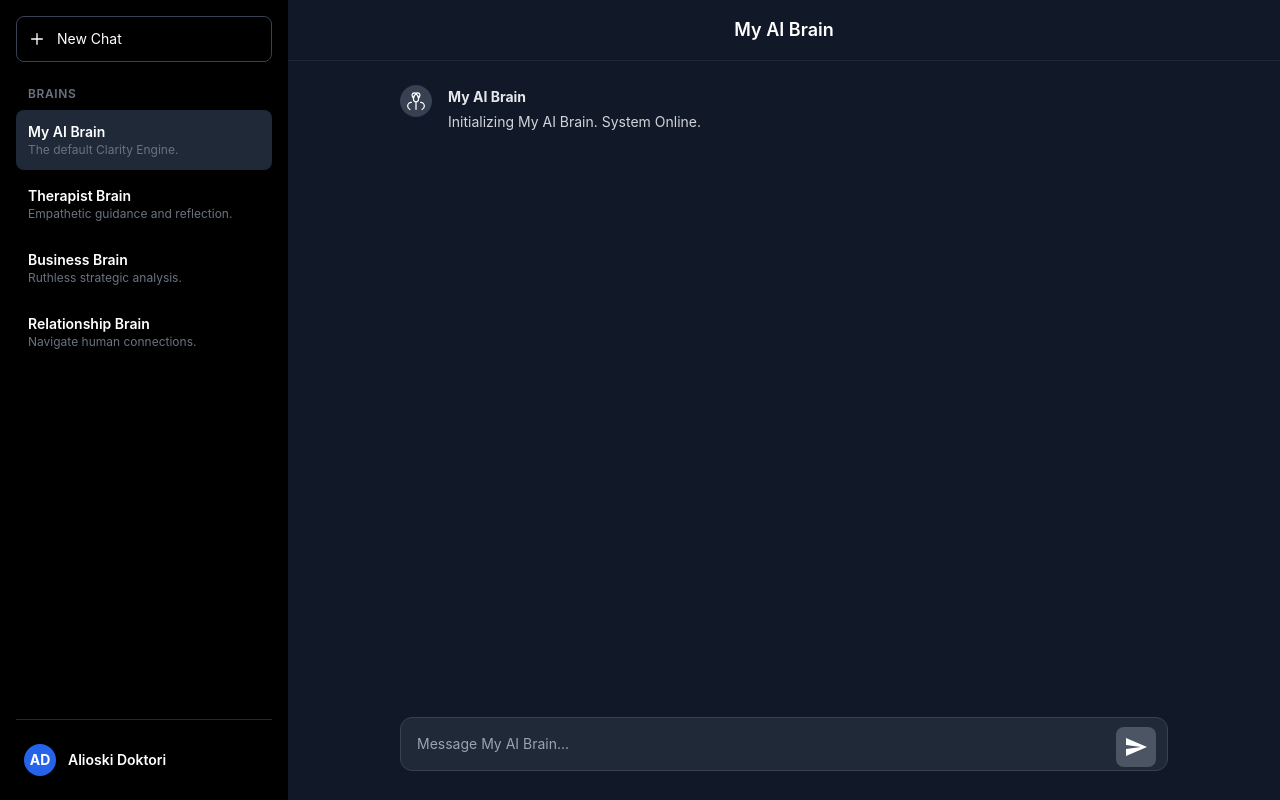
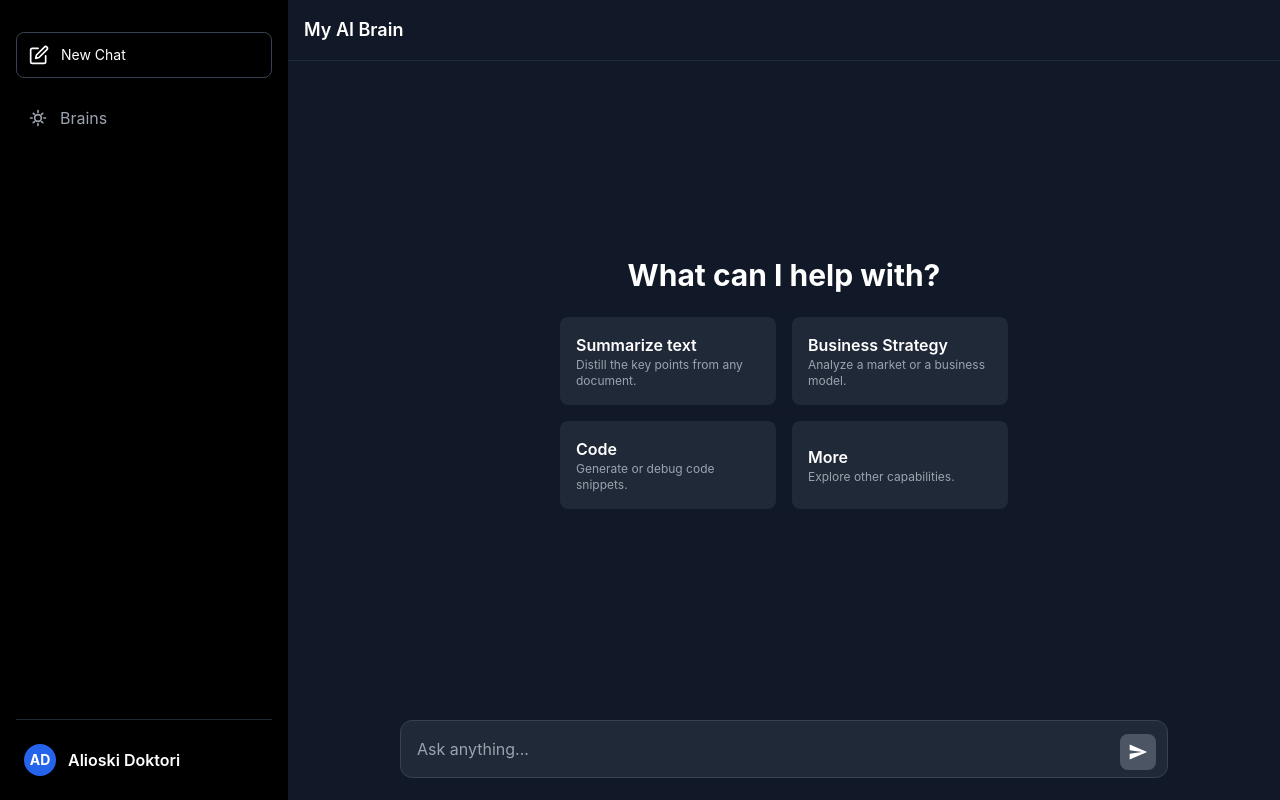
Before and after one commit to solomon-brian/my-ai-brain, a Next.js app: page / in a window 1280 px wide. Built offline with nearby package versions, Linux system fonts and the light colour scheme.

Commit message:
fix(build): Resolve syntax error in definitive UI (v0.12.1)

```diff
--- a/pages/index.js
+++ b/pages/index.js
@@ -1,55 +1,40 @@
 import { useState, useEffect, useRef } from "react";
 
-// --- SVG Icon Components (Full, correct code) ---
-const BrainIcon = () => ( <svg className="h-5 w-5" viewBox="0 0 24 24" fill="none" xmlns="http://www.w3.org/2000/svg"><path d="M6.5 13.5C4.01 13.5 2 15.51 2 18C2 19.82 3.08 21.4 4.7 22.21M17.5 13.5C19.99 13.5 22 15.51 22 18C22 19.82 20.92 21.4 19.3 22.21M12 13V22M12 13C13.66 13 15 11.66 15 10V9C15 6 12 3 12 3C12 3 9 6 9 9V10C9 11.66 10.34 13 12 13ZM12 3C10.5 1.5 8.5 2 7.5 4C6.5 6 8.5 7.5 9 9M12 3C13.5 1.5 15.5 2 16.5 4C17.5 6 15.5 7.5 15 9" stroke="currentColor" strokeWidth="1.5" strokeLinecap="round" strokeLinejoin="round"/></svg> );
+// --- SVG Icon Components ---
+const MenuIcon = () => (<svg className="h-6 w-6" viewBox="0 0 24 24" fill="none" stroke="currentColor" strokeWidth="2" strokeLinecap="round" strokeLinejoin="round"><line x1="3" y1="12" x2="21" y2="12"></line><line x1="3" y1="6" x2="21" y2="6"></line><line x1="3" y1="18" x2="21" y2="18"></line></svg>);
+const NewChatIcon = () => (<svg className="h-5 w-5" viewBox="0 0 24 24" fill="none" stroke="currentColor" strokeWidth="2" strokeLinecap="round" strokeLinejoin="round"><path d="M11 4H4a2 2 0 0 0-2 2v14a2 2 0 0 0 2 2h14a2 2 0 0 0 2-2v-7"></path><path d="M18.5 2.5a2.121 2.121 0 0 1 3 3L12 15l-4 1 1-4 9.5-9.5z"></path></svg>);
+const BrainsIcon = () => (<svg className="h-5 w-5" viewBox="0 0 24 24" fill="none" stroke="currentColor" strokeWidth="2" strokeLinecap="round" strokeLinejoin="round"><path d="M3 12h2M19 12h2M12 3v2M12 19v2M6.343 6.343l1.414 1.414M16.243 16.243l1.414 1.414M6.343 17.657l1.414-1.414M16.243 7.757l1.414-1.414M12 16a4 4 0 1 0 0-8 4 4 0 0 0 0 8z"></path></svg>);
+const SendIcon = () => (<svg className="w-5 h-5" viewBox="0 0 24 24" fill="none" xmlns="http://www.w3.org/2000/svg"><path d="M2.01 21L23 12L2.01 3L2 10L17 12L2 14L2.01 21Z" fill="white"/></svg>);
 const UserIcon = () => ( <svg className="h-5 w-5" viewBox="0 0 24 24" fill="none" xmlns="http://www.w3.org/2000/svg"><path d="M12 12C14.2091 12 16 10.2091 16 8C16 5.79086 14.2091 4 12 4C9.79086 4 8 5.79086 8 8C8 10.2091 9.79086 12 12 12ZM12 12C18.6667 12 20 16 20 18V20H4V18C4 16 5.33333 12 12 12Z" stroke="currentColor" strokeWidth="1.5" strokeLinecap="round" strokeLinejoin="round"/></svg> );
-const NewChatIcon = () => (<svg className="h-4 w-4" viewBox="0 0 24 24" fill="none" xmlns="http://www.w3.org/2000/svg"><path d="M12 4V20M20 12H4" stroke="currentColor" strokeWidth="2" strokeLinecap="round" strokeLinejoin="round"/></svg>);
-
-const BRAINS = [
-    { id: 'default', name: 'My AI Brain', description: 'The default Clarity Engine.' },
-    { id: 'therapist', name: 'Therapist Brain', description: 'Empathetic guidance and reflection.' },
-    { id: 'business', name: 'Business Brain', description: 'Ruthless strategic analysis.' },
-    { id: 'relationship', name: 'Relationship Brain', description: 'Navigate human connections.' },
-];
+const BrainIconSmall = () => ( <svg className="h-5 w-5" viewBox="0 0 24 24" fill="none" xmlns="http://www.w3.org/2000/svg"><path d="M6.5 13.5C4.01 13.5 2 15.51 2 18C2 19.82 3.08 21.4 4.7 22.21M17.5 13.5C19.99 13.5 22 15.51 22 18C22 19.82 20.92 21.4 19.3 22.21M12 13V22M12 13C13.66 13 15 11.66 15 10V9C15 6 12 3 12 3C12 3 9 6 9 9V10C9 11.66 10.34 13 12 13ZM12 3C10.5 1.5 8.5 2 7.5 4C6.5 6 8.5 7.5 9 9M12 3C13.5 1.5 15.5 2 16.5 4C17.5 6 15.5 7.5 15 9" stroke="currentColor" strokeWidth="1.5" strokeLinecap="round" strokeLinejoin="round"/></svg> );
 
 export default function Home() {
     const [messages, setMessages] = useState([]);
     const [input, setInput] = useState("");
     const [isLoading, setIsLoading] = useState(false);
-    const [activeBrain, setActiveBrain] = useState('default');
-    const [currentBrainName, setCurrentBrainName] = useState('My AI Brain');
+    const [sidebarOpen, setSidebarOpen] = useState(false);
     const messagesEndRef = useRef(null);
 
-    useEffect(() => {
-        handleNewChat();
-    }, [activeBrain]);
-
-    useEffect(() => { messagesEndRef.current?.scrollIntoView({ behavior: 'smooth' }) }, [messages]);
+    useEffect(() => { handleNewChat(); }, []);
+    useEffect(() => { messagesEndRef.current?.scrollIntoView({ behavior: 'smooth' }); }, [messages]);
 
     const handleNewChat = () => {
-        const brainName = BRAINS.find(b => b.id === activeBrain)?.name || 'My AI Brain';
-        setCurrentBrainName(brainName);
-        setMessages([{ role: 'assistant', content: `Initializing ${brainName}. System Online.` }]);
-        setInput(""); // Clear input on new chat
+        setMessages([]);
+        setInput("");
+        setSidebarOpen(false);
     };
 
-    const handleSendMessage = async () => {
-        if (!input.trim() || isLoading) return;
-        const newMessages = [...messages, { role: 'user', content: input }];
+    const handleSendMessage = async (prompt = input) => {
+        if (!prompt.trim() || isLoading) return;
+        const newMessages = [...messages, { role: 'user', content: prompt }];
         setMessages(newMessages);
         setInput("");
         setIsLoading(true);
-
         try {
-            const response = await fetch('/api/chat', {
-                method: 'POST',
-                headers: { 'Content-Type': 'application/json' },
-                body: JSON.stringify({ messages: newMessages, brainId: activeBrain })
-            });
-            if (!response.ok) throw new Error((await response.json()).error || "Server error");
+            const response = await fetch('/api/chat', { method: 'POST', headers: { 'Content-Type': 'application/json' }, body: JSON.stringify({ messages: newMessages, brainId: 'default' }) });
+            if (!response.ok) throw new Error("Failed to connect to the AI brain.");
             const data = await response.json();
-            const aiMessage = { role: 'assistant', content: data.reply, brainName: data.brainName };
-            setMessages(prev => [...prev, aiMessage]);
+            setMessages(prev => [...prev, { role: 'assistant', content: data.reply }]);
         } catch (error) {
             setMessages(prev => [...prev, { role: 'assistant', content: `Error: ${error.message}` }]);
         } finally {
@@ -57,82 +42,101 @@ export default function Home() {
         }
     };
 
-    const handleKeyPress = (e) => { if (e.key === 'Enter' && !e.shiftKey) { e.preventDefault(); handleSendMessage(); } };
+    const handlePromptSuggestion = (text) => {
+        handleSendMessage(text);
+    };
+
+    const handleKeyPress = (e) => {
+        if (e.key === 'Enter' && !e.shiftKey) {
+            e.preventDefault();
+            handleSendMessage();
+        }
+    };
 
     return (
-        <div className="flex h-screen bg-black text-white font-sans text-sm">
-            <aside className="w-72 bg-black p-4 flex flex-col space-y-4">
-                <button onClick={handleNewChat} className="w-full text-left p-3 mb-2 rounded-lg border border-gray-700 hover:bg-gray-800 flex items-center gap-3 transition-colors">
+        <div className="flex h-screen bg-gray-900 text-white font-sans text-base overflow-hidden">
+            <aside className={`absolute z-20 h-full bg-black p-4 flex flex-col space-y-4 transition-transform duration-300 ease-in-out ${sidebarOpen ? 'translate-x-0' : '-translate-x-full'} md:relative md:translate-x-0 w-72`}>
+                <div className="flex justify-between items-center md:hidden">
+                    <h2 className="text-lg font-semibold">Menu</h2>
+                    <button onClick={() => setSidebarOpen(false)}>X</button>
+                </div>
+                <button onClick={handleNewChat} className="w-full text-left p-3 rounded-lg border border-gray-700 hover:bg-gray-800 flex items-center gap-3 transition-colors text-sm">
                     <NewChatIcon/> New Chat
                 </button>
-
-                <div>
-                    <h2 className="px-3 text-xs font-semibold text-gray-500 uppercase tracking-wider mb-2">Brains</h2>
-                    <div className="space-y-1">
-                        {BRAINS.map(brain => (
-                            <button key={brain.id} onClick={() => setActiveBrain(brain.id)}
-                                className={`w-full text-left p-3 rounded-lg transition-colors ${activeBrain === brain.id ? 'bg-gray-800' : 'text-gray-400 hover:bg-gray-800'}`}>
-                                <p className="font-semibold text-white">{brain.name}</p>
-                                <p className="text-xs text-gray-500">{brain.description}</p>
-                            </button>
-                        ))}
+                <div className="flex-1 overflow-y-auto space-y-1">
+                    <div className="p-3 text-gray-400 flex items-center gap-3 cursor-pointer hover:bg-gray-800 rounded-lg">
+                        <BrainsIcon/> Brains
                     </div>
                 </div>
-
-                <div className="flex-1"></div>
-
                 <div className="border-t border-gray-800 pt-4">
                     <div className="flex items-center gap-3 p-2 rounded-lg hover:bg-gray-800 cursor-pointer">
-                        <div className="w-8 h-8 rounded-full bg-blue-600 flex items-center justify-center font-bold">AD</div>
+                        <div className="w-8 h-8 rounded-full bg-blue-600 flex items-center justify-center font-bold text-sm">AD</div>
                         <span className="font-semibold">Alioski Doktori</span>
                     </div>
                 </div>
             </aside>
 
             <main className="flex-1 flex flex-col bg-gray-900">
-                <header className="p-4 text-center border-b border-gray-800">
-                    <h2 className="font-semibold text-lg">{currentBrainName}</h2>
+                <header className="flex items-center justify-between p-4 border-b border-gray-800">
+                    <button onClick={() => setSidebarOpen(!sidebarOpen)} className="md:hidden"><MenuIcon/></button>
+                    <h2 className="font-semibold text-lg">My AI Brain</h2>
+                    <div></div>
                 </header>
-                <div className="flex-1 overflow-y-auto p-6">
-                    <div className="space-y-8 max-w-3xl mx-auto">
-                        {messages.map((msg, index) => (
-                            <div key={index} className="flex items-start gap-4">
+
+                <div className="flex-1 overflow-y-auto">
+                    {messages.length === 0 ? (
+                        <div className="flex flex-col items-center justify-center h-full text-center p-6">
+                            <h1 className="text-3xl font-bold mb-6">What can I help with?</h1>
+                            <div className="grid grid-cols-2 gap-4 max-w-md w-full">
+                                <button onClick={() => handlePromptSuggestion('Summarize a complex text for me.')} className="p-4 bg-gray-800 rounded-lg text-left hover:bg-gray-700">
+                                    <p className="font-semibold">Summarize text</p>
+                                    <p className="text-xs text-gray-400">Distill the key points from any document.</p>
+                                </button>
+                                <button onClick={() => handlePromptSuggestion('Act as a business strategist.')} className="p-4 bg-gray-800 rounded-lg text-left hover:bg-gray-700">
+                                    <p className="font-semibold">Business Strategy</p>
+                                    <p className="text-xs text-gray-400">Analyze a market or a business model.</p>
+                                </button>
+                                <button onClick={() => handlePromptSuggestion('Help me write some code.')} className="p-4 bg-gray-800 rounded-lg text-left hover:bg-gray-700">
+                                    <p className="font-semibold">Code</p>
+                                    <p className="text-xs text-gray-400">Generate or debug code snippets.</p>
+                                </button>
+                                <button className="p-4 bg-gray-800 rounded-lg text-left hover:bg-gray-700">
+                                    <p className="font-semibold">More</p>
+                                    <p className="text-xs text-gray-400">Explore other capabilities.</p>
+                                </button>
+                            </div>
+                        </div>
+                    ) : (
+                        <div className="space-y-8 max-w-3xl mx-auto p-6">
+                            {messages.map((msg, i) => (
+                                <div key={i} className="flex items-start gap-4">
                                     <div className={`flex-shrink-0 w-8 h-8 rounded-full flex items-center justify-center ${msg.role === 'user' ? 'bg-blue-600' : 'bg-gray-700'}`}>
-                                    {msg.role === 'user' ? <UserIcon/> : <BrainIcon/>}
+                                        {msg.role === 'user' ? <UserIcon/> : <BrainIconSmall/>}
                                     </div>
                                     <div className="flex-1 pt-0.5">
-                                    <p className="font-bold mb-1 text-gray-200">{msg.role === 'user' ? 'You' : (msg.brainName || currentBrainName)}</p>
+                                        <p className="font-bold mb-1 text-gray-200">{msg.role === 'user' ? 'You' : 'My AI Brain'}</p>
                                         <p className="text-gray-300 leading-relaxed whitespace-pre-wrap">{msg.content}</p>
                                     </div>
                                 </div>
                             ))}
                             {isLoading && (
                                 <div className="flex items-start gap-4">
-                                <div className="w-8 h-8 rounded-full flex items-center justify-center bg-gray-700"><BrainIcon /></div>
+                                    <div className="w-8 h-8 rounded-full flex items-center justify-center bg-gray-700"><BrainIconSmall /></div>
                                     <div className="flex-1 pt-0.5">
-                                    <p className="font-bold mb-1 text-gray-200">{currentBrainName}</p>
+                                        <p className="font-bold mb-1 text-gray-200">My AI Brain</p>
                                         <p className="animate-pulse text-gray-400">...</p>
                                     </div>
                                 </div>
                             )}
                             <div ref={messagesEndRef} />
                         </div>
+                    )}
                 </div>
 
-                <footer className="p-6 bg-gray-900">
+                <footer className="p-4 bg-gray-900">
                     <div className="relative max-w-3xl mx-auto">
-                         <textarea
-                            className="w-full p-4 pr-16 rounded-xl bg-gray-800 border border-gray-700 focus:outline-none focus:ring-1 focus:ring-blue-500 resize-none"
-                            placeholder={`Message ${currentBrainName}...`}
-                            rows="1"
-                            value={input}
-                            onChange={(e) => setInput(e.target.value)}
-                            onKeyPress={handleKeyPress}
-                            disabled={isLoading}
-                        />
-                        <button onClick={handleSendMessage} disabled={isLoading || !input.trim()} className="absolute right-3 top-1/2 -translate-y-1/2 p-2 rounded-lg bg-blue-600 hover:bg-blue-700 disabled:bg-gray-600 transition-colors">
-                           <svg className="w-6 h-6" viewBox="0 0 24 24" fill="none" xmlns="http://www.w3.org/2000/svg"><path d="M2.01 21L23 12L2.01 3L2 10L17 12L2 14L2.01 21Z" fill="white"/></svg>
-                        </button>
+                        <textarea className="w-full p-4 pr-16 rounded-xl bg-gray-800 border border-gray-700 focus:outline-none focus:ring-1 focus:ring-blue-500 resize-none" rows="1" placeholder="Ask anything..." value={input} onChange={(e)=>{setInput(e.target.value); e.target.style.height='auto'; e.target.style.height=`${e.target.scrollHeight}px`;}} onKeyPress={handleKeyPress}/>
+                        <button onClick={() => handleSendMessage(input)} disabled={!input.trim() || isLoading} className="absolute right-3 top-1/2 -translate-y-1/2 p-2 rounded-lg bg-blue-600 hover:bg-blue-700 disabled:bg-gray-600 transition-colors"><SendIcon/></button>
                     </div>
                 </footer>
             </main>
--- a/styles/globals.css
+++ b/styles/globals.css
@@ -2,42 +2,7 @@
 @tailwind components;
 @tailwind utilities;
 
-/* The Design System, ported from your prototype */
-:root {
-    --bg: #FFFFFF;
-    --text-main: #111111;
-    --text-dim: #606060;
-    --border-color: #E0E0E0;
-    --surface-bg: #F9FAFB;
-    --accent-blue: #007BFF;
-    --accent-green: #28a745;
-    --bot-bubble-bg: #F0F0F0;
-    --user-bubble-bg: #007BFF; /* Using accent blue for user bubble */
-    --header-bg: rgba(255, 255, 255, 0.8);
-}
-
-body.dark-mode {
-    --bg: #111111;
-    --text-main: #FFFFFF;
-    --text-dim: #999999;
-    --border-color: #333333;
-    --surface-bg: #1a1a1a;
-    --bot-bubble-bg: #222222;
-    --user-bubble-bg: #007BFF;
-    --header-bg: rgba(17, 17, 17, 0.8);
-}
-
-body {
-    background-color: var(--bg);
-    color: var(--text-main);
-    transition: background-color 0.3s ease, color 0.3s ease;
-}
-
-/* Scrollbar styling from your prototype */
-::-webkit-scrollbar { width: 8px; }
-::-webkit-scrollbar-track { background: transparent; }
-::-webkit-scrollbar-thumb {
-    background-color: var(--border-color);
-    border-radius: 20px;
-    border: 2px solid var(--bg);
-}
+/* A more refined scrollbar for the new aesthetic */
+::-webkit-scrollbar { width: 6px; }
+::-webkit-scrollbar-track { background: #121212; }
+::-webkit-scrollbar-thumb { background-color: #2d2d2d; border-radius: 20px; }
--- a/tailwind.config.js
+++ b/tailwind.config.js
@@ -1,16 +1,6 @@
 /** @type {import('tailwindcss').Config} */
 module.exports = {
-  content: [
-    "./pages/**/*.{js,ts,jsx,tsx}",
-    "./components/**/*.{js,ts,jsx,tsx}",
-  ],
-  theme: {
-    extend: {
-      fontFamily: {
-        sans: ['Inter', 'sans-serif'],
-        mono: ['Roboto Mono', 'monospace'],
-      },
-    },
-  },
+  content: [ "./pages/**/*.{js,ts,jsx,tsx}", "./components/**/*.{js,ts,jsx,tsx}" ],
+  theme: { extend: { fontFamily: { sans: ['"Inter"', 'sans-serif'] } } },
   plugins: [],
 };
```
Lines whose indentation alone changed are shown as unchanged.
